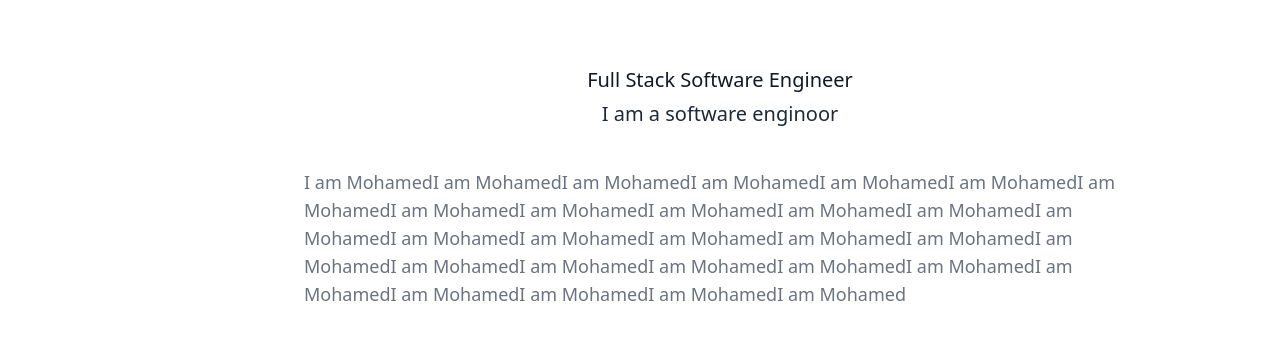
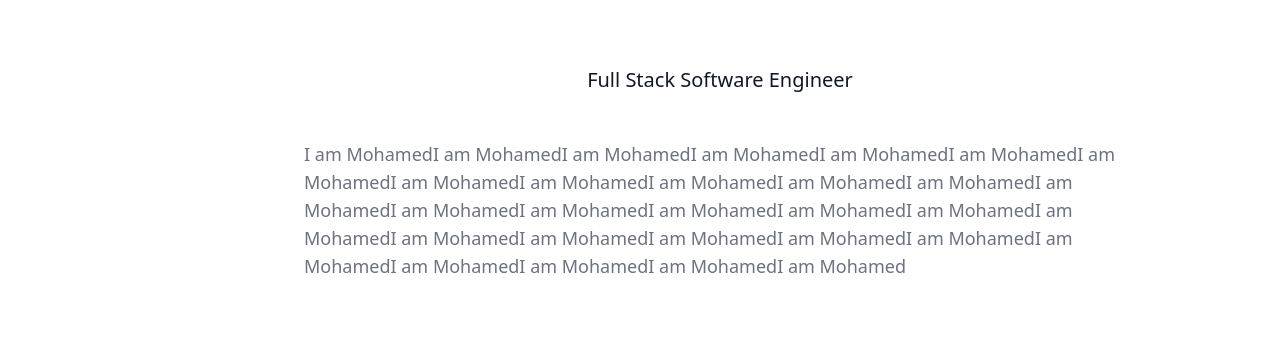
Before and after one commit to mohamed-albgal/portfolio_site, a Gatsby site: page / in a window 1280 px wide. Shown: the part 449-788 px from the top of the page. Built offline with nearby package versions, Linux system fonts and the light colour scheme; Gatsby itself is replaced by a stand-in of ours.

Commit message:
minor change

```diff
--- a/src/components/HomePage.js
+++ b/src/components/HomePage.js
@@ -3,7 +3,7 @@ import {title, tagLine, body} from '../../content/home.yaml'
 import Container from "../components/Container"
 export default () => {
     return (
-        <Container heading={title} subHeading={tagLine}>
+        <Container heading={title} subHpwdeading={tagLine}>
             <div className="text-lg mt-10 text-gray-500">{body}</div>
         </Container>
     )
```
